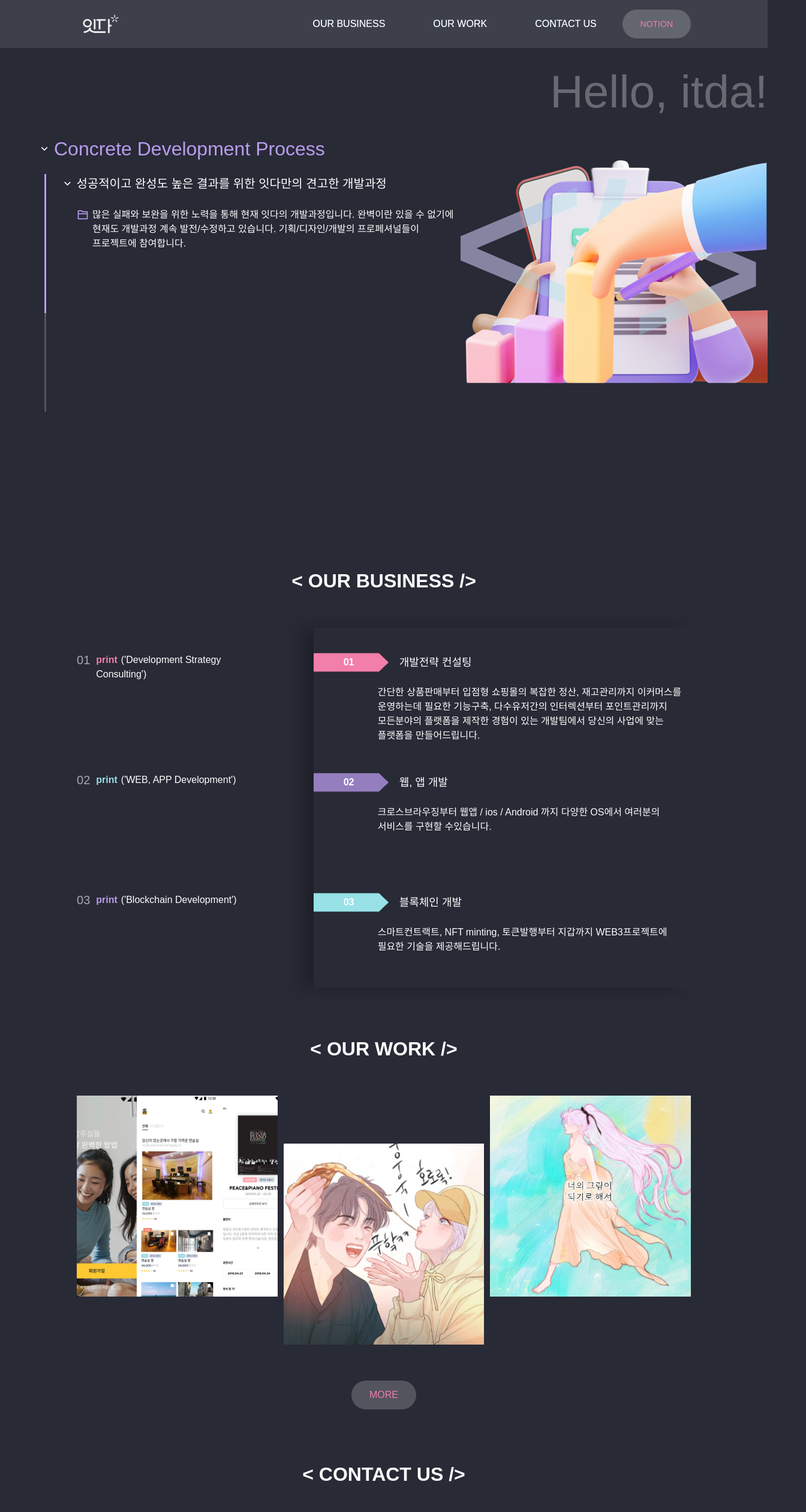
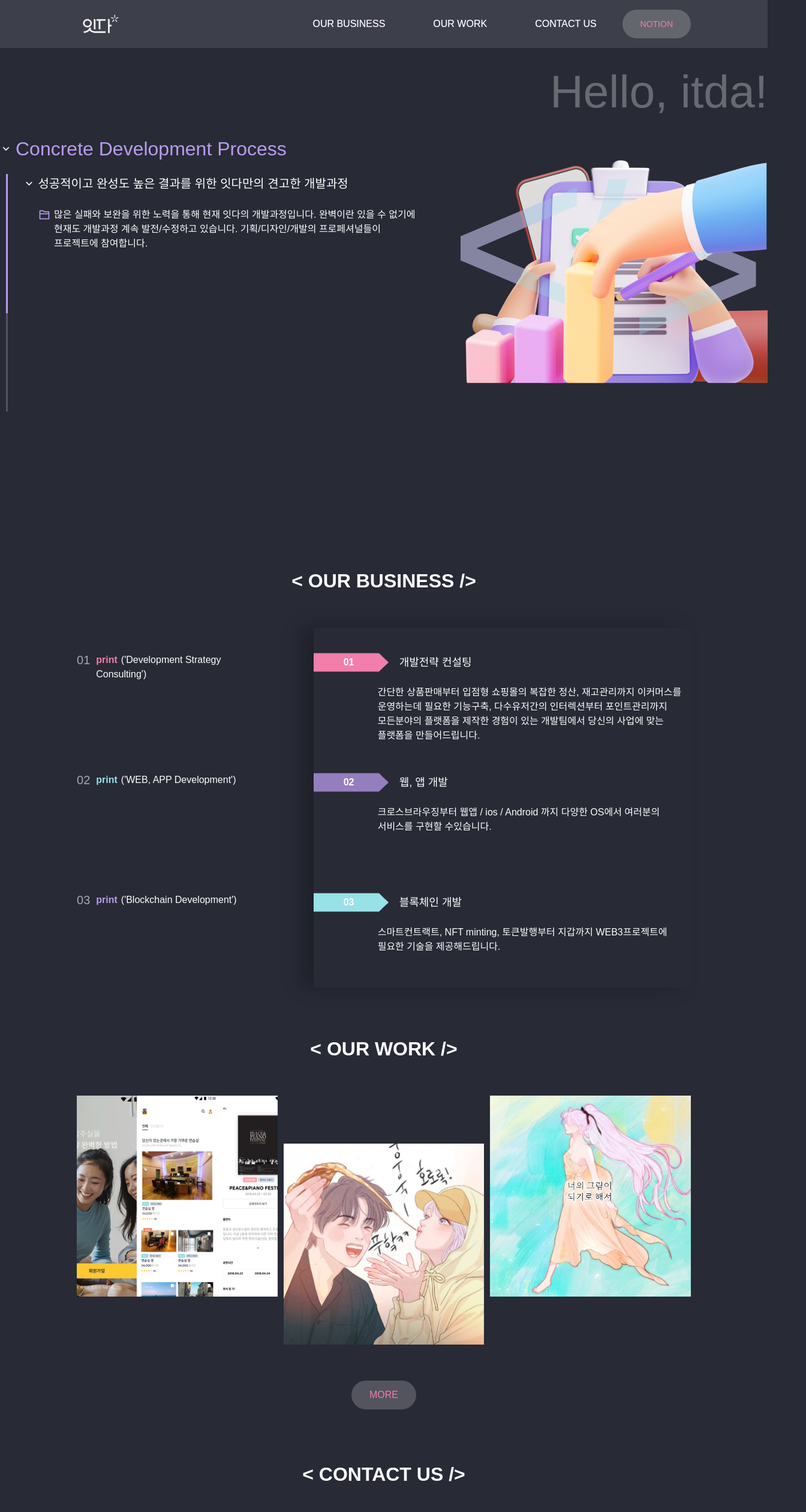
Before and after one commit to lillyYu/itda-platform, a React (Create React App) app in the folder client/: page / in a window 1280 px wide. Shown: the top 2520 px of the page at 60% size, 1344 px wide, since content can reach past the window. Built offline with nearby package versions, Linux system fonts and the light colour scheme; a web font is replaced by a local one.

Commit message:
styling changed

```diff
--- a/client/package.json
+++ b/client/package.json
@@ -6,6 +6,7 @@
     "@testing-library/jest-dom": "^5.16.4",
     "@testing-library/react": "^13.3.0",
     "@testing-library/user-event": "^13.5.0",
+    "aos": "^2.3.4",
     "axios": "^0.27.2",
     "dotenv": "^16.0.1",
     "express": "^4.18.1",
--- a/client/src/App.js
+++ b/client/src/App.js
@@ -4,10 +4,12 @@ import Header from "pages/Header";
 import MainBanner from "pages/MainBanner";
 import OurBusiness from "pages/OurBusiness";
 import OurWork from "pages/OurWork";
-import { useState } from "react";
+import { useEffect, useState } from "react";
 import { useRef } from "react";
 import 'scss/commons/master.scss';
 import { Desktop } from "utils/MediaQuery";
+import "aos/dist/aos.css";
+import Aos from "aos";
 
 function App() {
   const sections = useRef([]);
@@ -23,6 +25,15 @@ function App() {
       behavior: 'smooth'
     });
   }
+
+  useEffect(() => {
+    Aos.init({
+      once: true,
+      duration : 800,
+      easing: 'ease-in-out-cubic',
+      anchorPlacement: 'top-bottom'
+    });
+  })
 
   return (
     <div className="App">
--- a/client/src/components/contact-form/ContactForm.js
+++ b/client/src/components/contact-form/ContactForm.js
@@ -44,7 +44,7 @@ const ContactForm = () => {
   return (
     loading ? <div className="alignCenter"><LoadingSpinner /></div>
     :
-    <form onSubmit={handleSubmit(submitHandler)}>
+    <form onSubmit={handleSubmit(submitHandler)} data-aos="fade-left">
       <h3>
         &#60; <span>div</span> <span>className</span> <span> ='ask to ITDA'</span> &#47;&#62;
       </h3>
--- a/client/src/pages/ContactUs.js
+++ b/client/src/pages/ContactUs.js
@@ -2,7 +2,6 @@ import SectionTitle from "components/elements/SectionTitle"
 import 'scss/pages/contact-us.scss';
 import pdf from 'images/itdaCompanyInfo.pdf'
 import ContactForm from "components/contact-form/ContactForm";
-import Map from "components/contact-form/Map";
 
 const ContactUs = ({sections}) => {
   return (
@@ -13,7 +12,7 @@ const ContactUs = ({sections}) => {
       <SectionTitle title="CONTACT US" />
 
       <div className="contact-us-wrap">
-        <address>
+        <address data-aos="fade-right">
           <h3>
             &#60; <span>div</span> <span>className</span> <span> ='ITDA Address'</span> &#47;&#62;
           </h3>
--- a/client/src/pages/OurBusiness.js
+++ b/client/src/pages/OurBusiness.js
@@ -1,6 +1,6 @@
 import 'scss/pages/our-business.scss';
 import ourBusiness from 'data/our-business.json';
-import { Desktop, Mobile } from 'utils/MediaQuery';
+import { Desktop } from 'utils/MediaQuery';
 import SectionTitle from 'components/elements/SectionTitle';
 
 const OurBusiness = ({sections}) => {
@@ -18,7 +18,7 @@ const OurBusiness = ({sections}) => {
               {
                 ourBusiness.map((business) => {
                   return(
-                    <header key={business.id}>
+                    <header key={business.id} data-aos="fade-down">
                       <span>0{business.id}</span>
                       <p>
                         <strong style={{color: business.color}}>print</strong>
@@ -35,7 +35,11 @@ const OurBusiness = ({sections}) => {
             {
               ourBusiness.map((business) => {
                 return(
-                  <li key={business.id}>
+                  <li
+                    key={business.id}
+                    data-aos="fade-down"
+                    data-aos-delay={`${business.id * 2}00`}
+                  >
                     <header>
                       <img src={business.image} alt="tag"/>
                       <span>0{business.id}</span>
--- a/client/src/pages/OurWork.js
+++ b/client/src/pages/OurWork.js
@@ -63,6 +63,8 @@ const OurWork = ({sections}) => {
                 return (
                   <li
                     key={work.id}
+                    data-aos="fade-up"
+                    data-aos-delay={`${work.id * 2}00`}
                     onClick={
                       () => {
                         setWorkIndex(work.id - 1)
--- a/client/src/scss/commons/common.scss
+++ b/client/src/scss/commons/common.scss
@@ -1,13 +1,30 @@
-.pink {
-  color: $point-pink-color;
-}
-
 * {
   scroll-margin-top: 6rem;
 
   @include desktop {
     scroll-margin-top: 8rem;
   }
+}
+
+* {
+  &::-webkit-scrollbar {
+    // 스크롤 전체
+    width: 1rem;
+    background-color: $opacity-white-20;
+  }
+  &::-webkit-scrollbar-thumb {
+    // 스크롤 막대
+    width: 100%;
+    background-color: $opacity-white-30;
+  }
+  &::-webkit-scrollbar-track {
+    // 스크롤 막대 외부
+
+  }
+}
+
+.pink {
+  color: $point-pink-color;
 }
 
 .purple {
@@ -17,6 +34,7 @@
 .blue {
   color: $point-blue-color;
 }
+
 
 .main-contents {
   position: relative;
--- a/client/src/scss/pages/footer.scss
+++ b/client/src/scss/pages/footer.scss
@@ -2,7 +2,8 @@
 
 @include mobile {
   .footer {
-    &>ul {
+    .footer-wrap {
+      ul {
         @include flexCenterColumn();
         gap: 1rem 0;
 
@@ -16,10 +17,12 @@
       }
     }
   }
+}
 
 
 @include desktop {
   .footer {
+    @include paddingInline();
     height: 10rem;
     margin-top: 4rem;
     background-color: #222;
--- a/client/src/scss/pages/header.scss
+++ b/client/src/scss/pages/header.scss
@@ -20,6 +20,8 @@
     height: 100%;
 
     nav {
+
+
       &>ul {
         li {
           padding: 2rem 0;
@@ -32,16 +34,16 @@
           background: linear-gradient(to right, $point-blue-color 0%, $point-purple-color 50%, $point-pink-color 100%);
           background-size: 200% 200%;
           background-clip: text;
-          -webkit-background-clip:text;
-          color:rgba(255,255,255,1);
+          -webkit-background-clip: text;
+          color: rgba(255, 255, 255, 1);
 
           animation: rainbow 2s ease-in-out infinite;
 
-          text-transform:uppercase;
+          text-transform: uppercase;
           transition: color .3s ease-in-out;
 
-          &:hover{
-            color:rgba(0,0,0,0);
+          &:hover {
+            color: rgba(0, 0, 0, 0);
           }
 
         }
@@ -116,15 +118,16 @@
         justify-content: space-between;
         position: fixed;
         opacity: 0;
-        visibility: none;
+        visibility: hidden;
         top: -100vh;
 
         width: 100%;
         height: 100vh;
-        padding: 8rem 0 5rem;
+        padding: 12rem 0 8rem;
 
         background-color: $base-black-color;
         transition: 0.7s ease-in-out;
+        overflow: hidden;
 
         &.active {
           visibility: visible;
@@ -137,7 +140,15 @@
 }
 
 @keyframes rainbow {
-  0%{background-position:left}
-  50%{background-position:right}
-  100%{background-position:left}
+  0% {
+    background-position: left
+  }
+
+  50% {
+    background-position: right
+  }
+
+  100% {
+    background-position: left
+  }
 }
--- a/client/src/scss/pages/main-banner.scss
+++ b/client/src/scss/pages/main-banner.scss
@@ -116,7 +116,6 @@
         @include desktop {
           @include alignCenter();
           margin-top: 15rem;
-          padding-left: 10%;
         }
 
         li {
--- a/package.json
+++ b/package.json
@@ -1,5 +1,6 @@
 {
   "dependencies": {
+    "aos": "^2.3.4",
     "react-naver-maps": "^0.0.13"
   }
 }
```
Also changed, not shown: 2 other files (tests, documents, lock files or other folders). Lines whose indentation alone changed are shown as unchanged.
